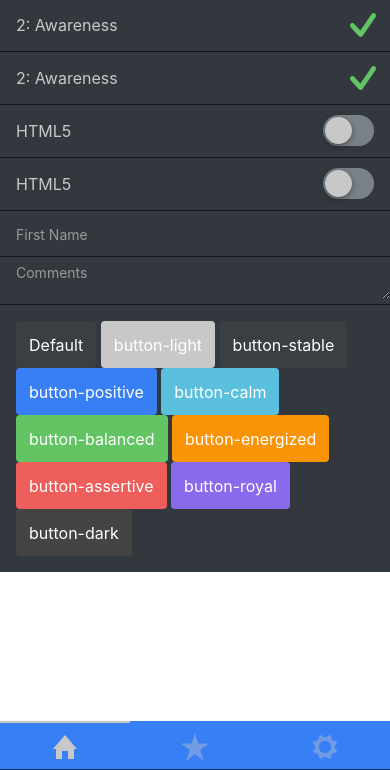
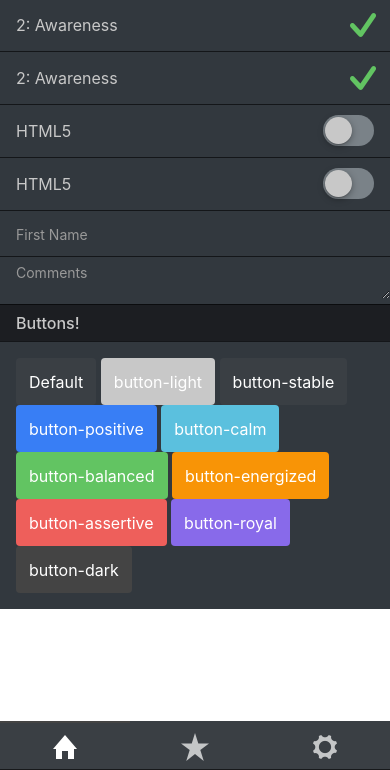
Before and after one commit to joewashear007/IonicSlate, a website: page www/index.html in a window 390 px wide. Shown: the part 74-844 px from the top of the page. Drawn offline with Linux system fonts and the light colour scheme; some packages are replaced by stand-ins of ours; files that its build step writes are made by us from their sources; files whose address does not match are found by name.

Commit message:
Fixed the item divider

```diff
--- a/scss/ionic.app.scss
+++ b/scss/ionic.app.scss
@@ -63,8 +63,6 @@ $toggle-off-bg-color:            $gray-light;
 $toggle-off-border-color:        rgba(0,0,0,0) !default;
 
 // Item overirdes
-$item-divider-bg:                 #f5f5f5 !default;
-$item-divider-color:              #222 !default;
 $item-default-bg:                 lighten($gray-darker, 5%) !default;
 $item-default-border:             rgba(0, 0, 0, 0.6) !default;
 $item-default-text:               $base-color !default;
@@ -74,6 +72,10 @@ $item-default-active-border:      rgba(0, 0, 0, 0.6) !default;
 .item[disabled] {
   color: $gray-light;
 }
+
+$item-divider-bg:                darken($gray-darker, 5%) !default;
+$item-divider-color:             $base-color;
+
 
 
 // inputs
@@ -87,6 +89,11 @@ $input-color-placeholder:         $gray-lighter;
     background: transparent;
 }
 
+// Tabs
+// $tabs-stable-bg:                  $button-stable-bg !default;
+// $tabs-stable-border:              $button-stable-border !default;
+// $tabs-stable-text:                $button-stable-text !default;
+
 // The path for our ionicons font files, relative to the built CSS in www/css
 $ionicons-font-path: "../lib/ionic/fonts" !default;
 
--- a/www/index.html
+++ b/www/index.html
@@ -59,6 +59,7 @@
                 <label class="item item-input">
                     <textarea placeholder="Comments"></textarea>
                 </label>
+                <div class="item item-divider"> Buttons! </div>
                 <div class="item item-text-wrap">
                     <button class="button"> Default </button>
                     <button class="button button-light"> button-light </button>
@@ -74,7 +75,7 @@
             </ion-list>
 
         </ion-content>
-        <div class="tabs-striped tabs-background-positive tabs-color-light">
+        <div class="tabs-striped tabs-background-stable">
             <div class="tabs">
                 <a class="tab-item active" href="#"> <i class="icon ion-home"></i> Test </a>
                 <a class="tab-item" href="#"> <i class="icon ion-star"></i> Favorites </a>
```
Also changed, not shown: www/css/ionic.app.css, 1 other file.
